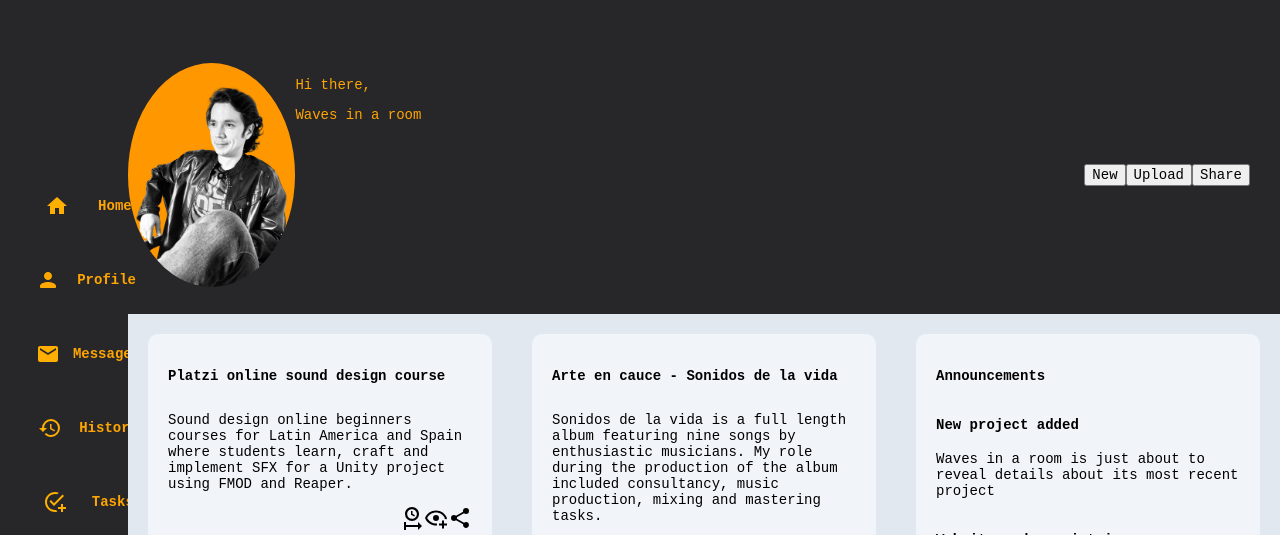
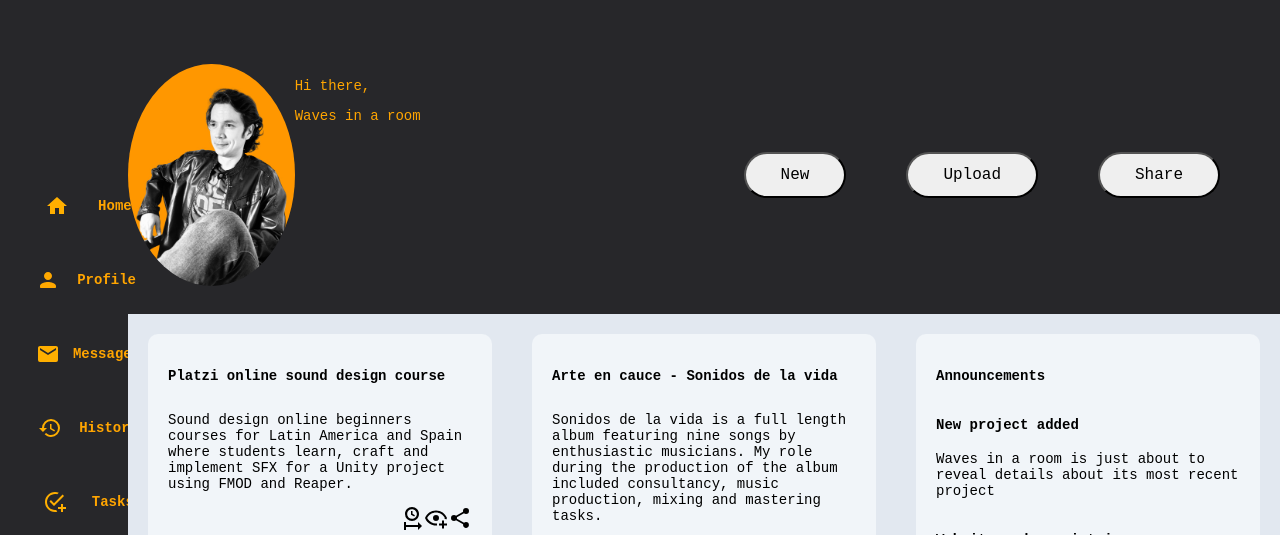
Before and after one commit to wavesinaroom/my_odin_project_admin_dashboard, a plain HTML site: page index.html in a window 1280 px wide. Shown: the part 243-778 px from the top of the page. Drawn offline with Linux system fonts and the light colour scheme.

Commit message:
[Feature] Style buttons

```diff
--- a/styles.css
+++ b/styles.css
@@ -7,6 +7,22 @@ body{
   display: grid;
   grid-template: 30% 70%/ 10% 90%;
   margin: 0px;
+}
+
+button{
+  margin: 30px;
+  padding-top: 12px;
+  padding-bottom: 12px;
+  padding-right: 35px;
+  padding-left: 35px;
+  border-radius: 30px;
+  font-size: 16px;
+}
+
+button:active{
+  transform: scale(95%);
+  background-color: #E2E8F0;
+  transition-duration: 10;
 }
 
 .header {
```
